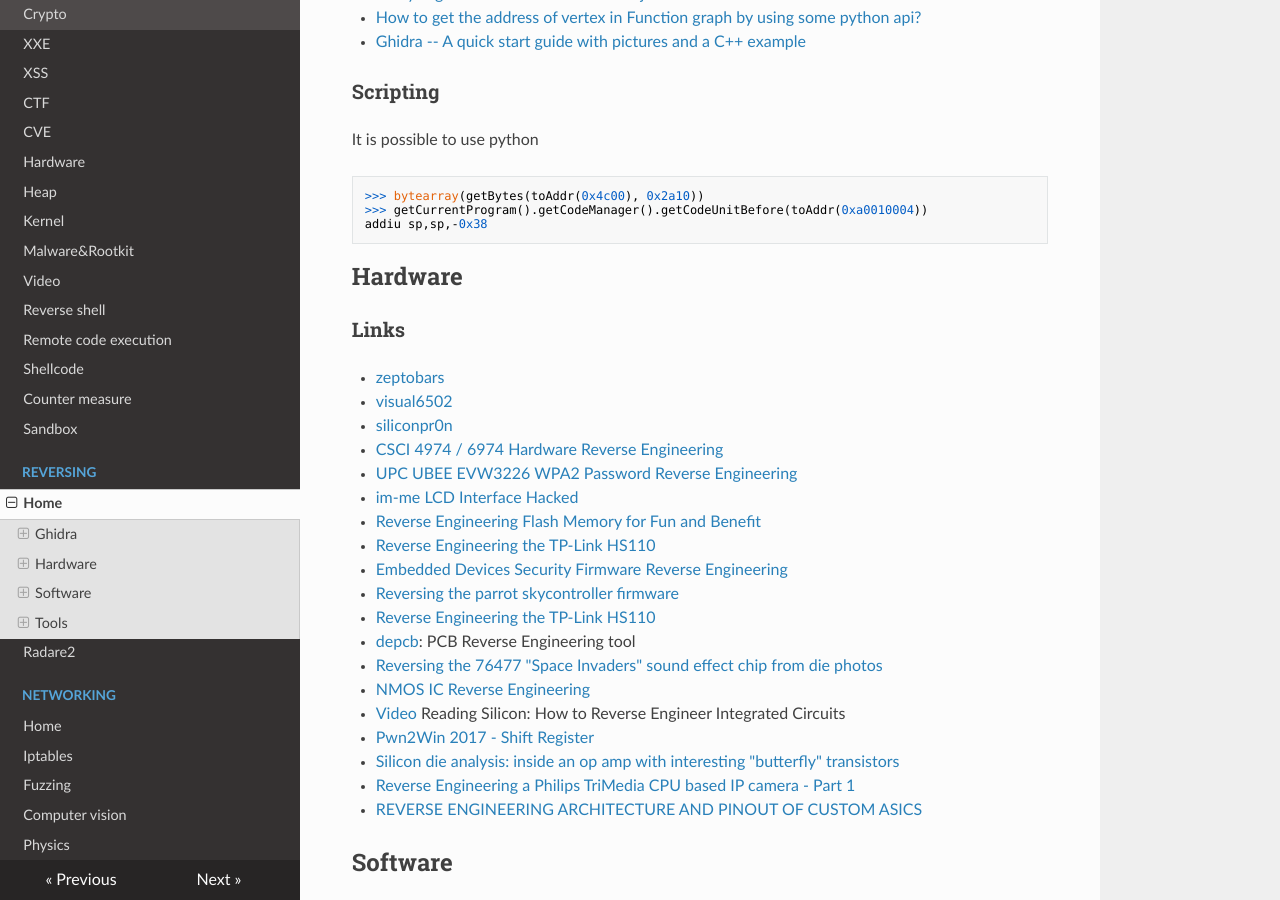
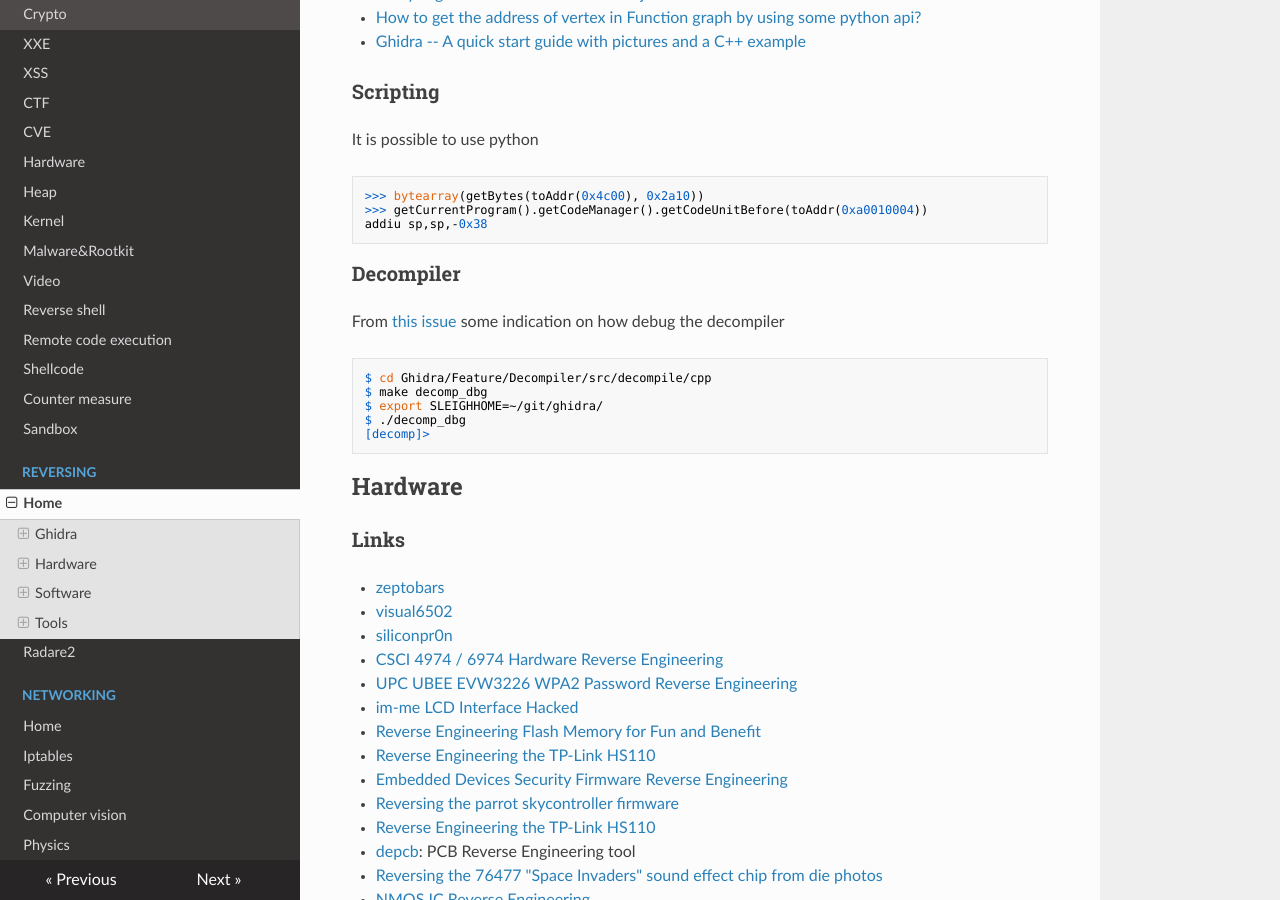
Before and after one commit to gipi/low-level, an MkDocs documentation site: the page built from docs/reversing/reversing.md, in a window 1280 px wide and 900 px high, scrolled down 1074 px. Built offline with MkDocs 1.6.1, drawn with Linux system fonts in a browser that asks for light colours; nearby versions of some CDN libraries; old or Windows-style settings are respelled for this version of MkDocs.

Commit message:
Update reversing.md

````diff
--- a/docs/reversing/reversing.md
+++ b/docs/reversing/reversing.md
@@ -47,6 +47,18 @@ It is possible to use python
 >>> bytearray(getBytes(toAddr(0x4c00), 0x2a10))
 >>> getCurrentProgram().getCodeManager().getCodeUnitBefore(toAddr(0xa0010004))
 addiu sp,sp,-0x38
+```
+
+### Decompiler
+
+From [this issue](https://github.com/NationalSecurityAgency/ghidra/issues/720) some indication on how debug the decompiler
+
+```
+$ cd Ghidra/Feature/Decompiler/src/decompile/cpp
+$ make decomp_dbg
+$ export SLEIGHHOME=~/git/ghidra/
+$ ./decomp_dbg
+[decomp]>
 ```
 
 ## Hardware
````
